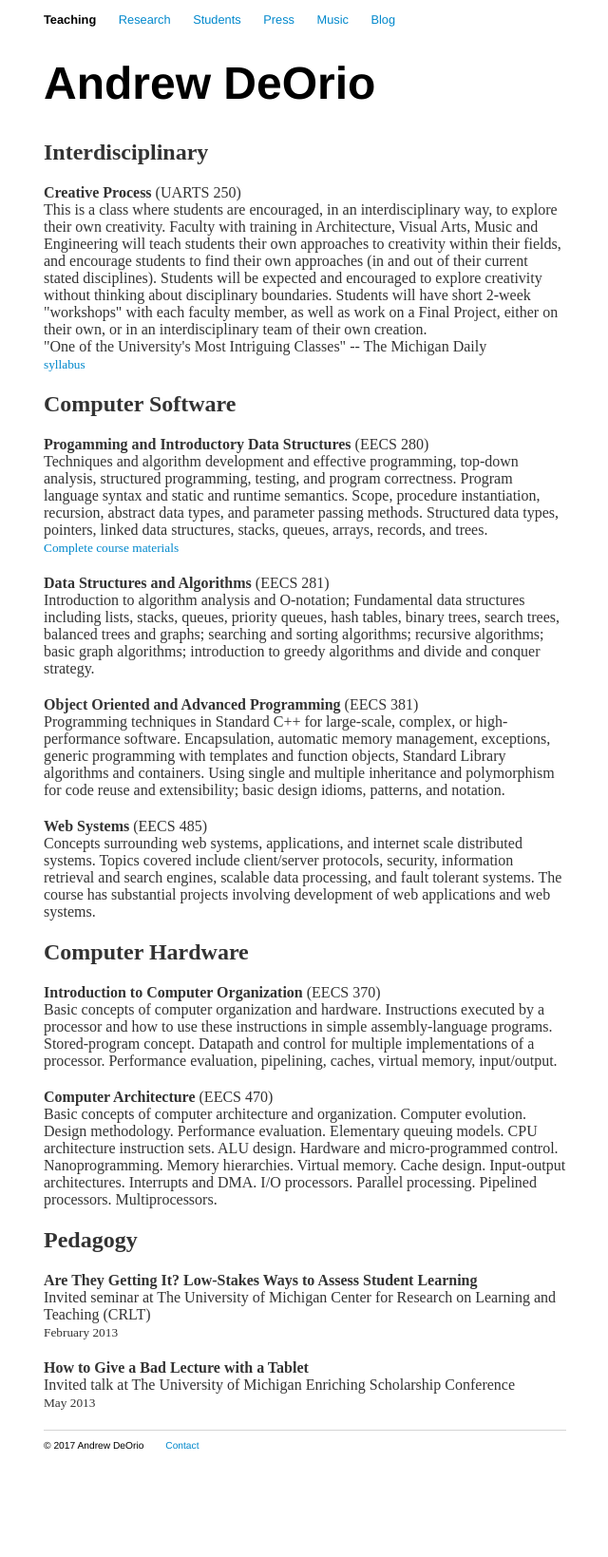
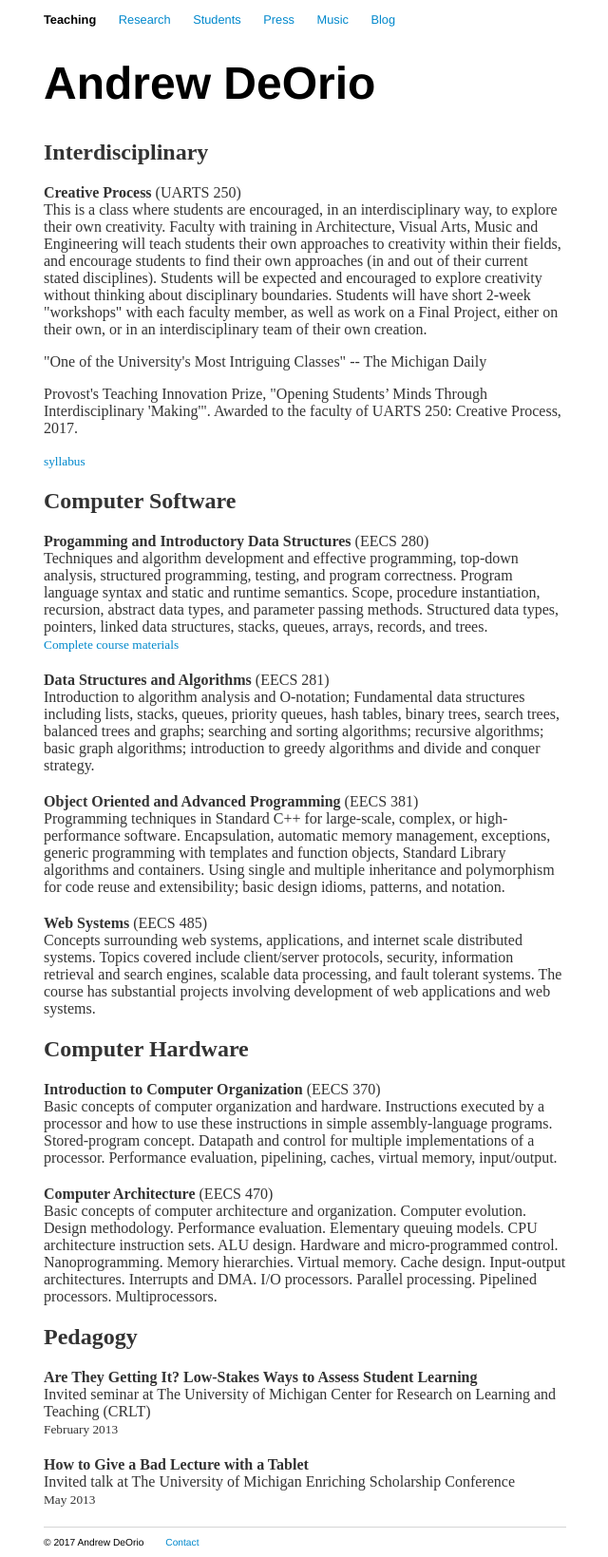
Before and after one commit to awdeorio/andrewdeorio.com, a Jekyll site: the page built from teaching/index.html, in a window 1280 px wide. Shown: the whole page at 95% size, without its empty margins (319-959 px from the left). Built offline with Jekyll 4.4.1, drawn with Linux system fonts in a browser that asks for light colours; nearby versions of some CDN libraries; before the commit the page ends 1537 px from its top, so only the background shows below that.

Commit message:
Added Provosts Teaching Innovation Prize

```diff
--- a/teaching/index.html
+++ b/teaching/index.html
@@ -7,7 +7,8 @@ title: Teaching | Andrew DeOrio
 <h2>Interdisciplinary</h2>
 <b>Creative Process</b> (UARTS 250)<br>
 This is a class where students are encouraged, in an interdisciplinary way, to explore their own creativity. Faculty with training in Architecture, Visual Arts, Music and Engineering will teach students their own approaches to creativity within their fields, and encourage students to find their own approaches (in and out of their current stated disciplines). Students will be expected and encouraged to explore creativity without thinking about disciplinary boundaries. Students will have short 2-week "workshops" with each faculty member, as well as work on a Final Project, either on their own, or in an interdisciplinary team of their own creation.<br>
-"One of the University's Most Intriguing Classes" -- The Michigan Daily<br>
+<p>"One of the University's Most Intriguing Classes" -- The Michigan Daily</p>
+<p>Provost's Teaching Innovation Prize, "Opening Students’ Minds Through Interdisciplinary 'Making'". Awarded to the faculty of UARTS 250: Creative Process, 2017.</p>
 <small>
 <a href="assets/UARTS250_W15_Syllabus.pdf" target=_blank>syllabus</a>
 </small>
```
